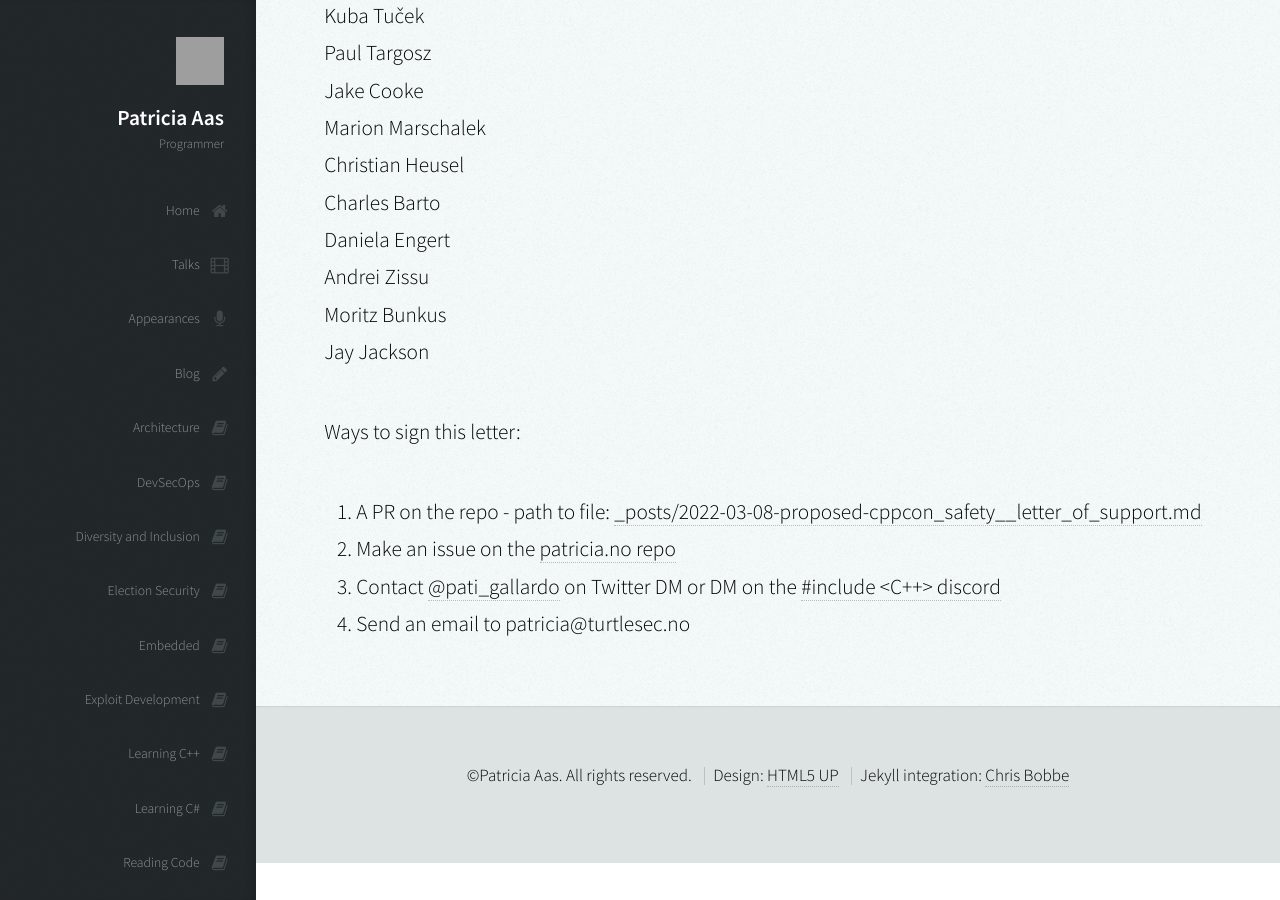
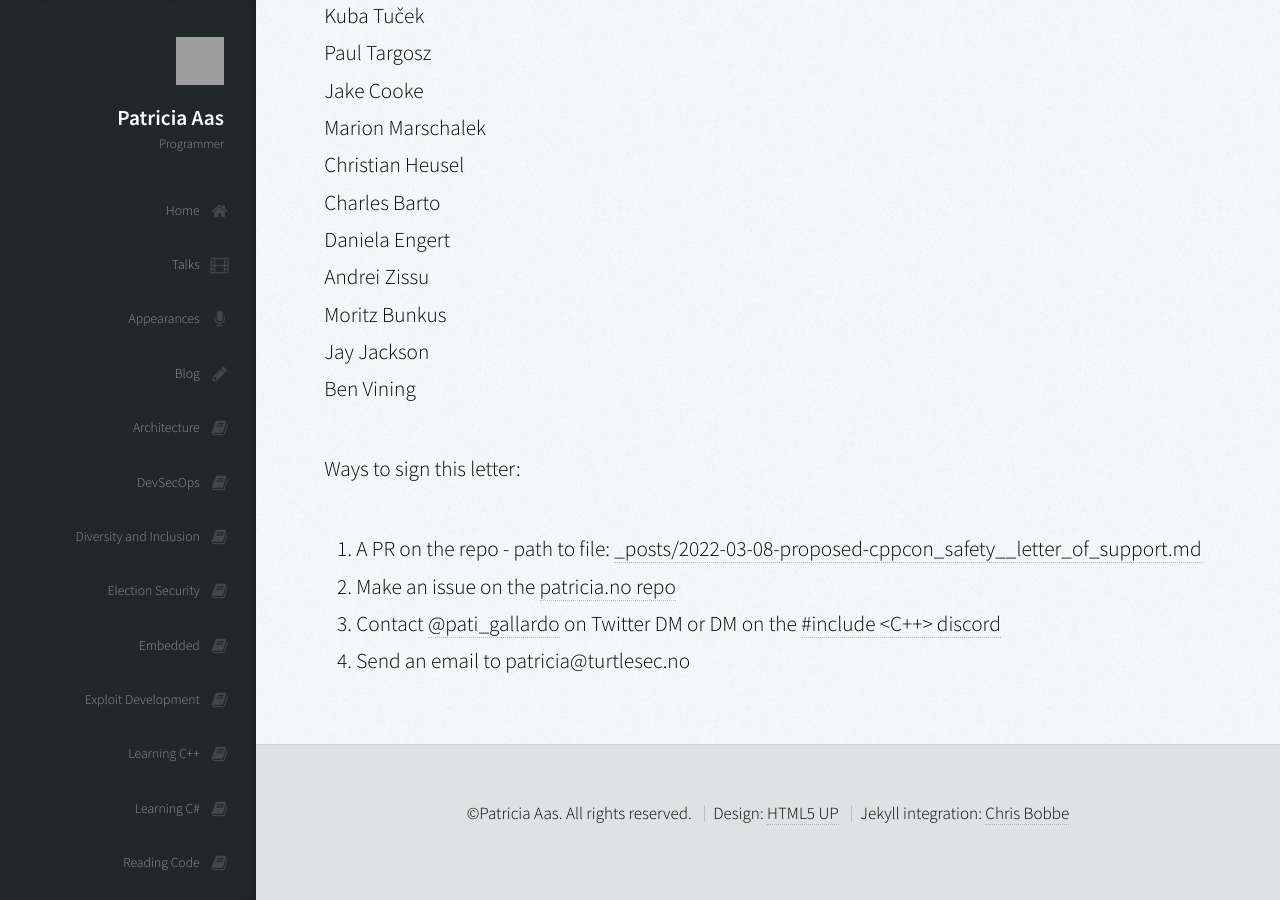
Before and after one commit to patricia-gallardo/patricia-gallardo.github.io, a Jekyll site: the page built from _posts/2022-03-08-proposed-cppcon_safety__letter_of_support.md, in a window 1280 px wide and 900 px high, scrolled down 6978 px. Built offline with Jekyll 4.4.1, drawn with Linux system fonts in a browser that asks for light colours; nearby versions of some CDN libraries; grey boxes are pictures that could not be loaded.

Commit message:
Update 2022-03-08-proposed-cppcon_safety__letter_of_support.md

```diff
--- a/_posts/2022-03-08-proposed-cppcon_safety__letter_of_support.md
+++ b/_posts/2022-03-08-proposed-cppcon_safety__letter_of_support.md
@@ -195,6 +195,7 @@ Daniela Engert <br>
 Andrei Zissu <br>
 Moritz Bunkus<br>
 Jay Jackson <br>
+Ben Vining <br>
 
 
 Ways to sign this letter:
```
